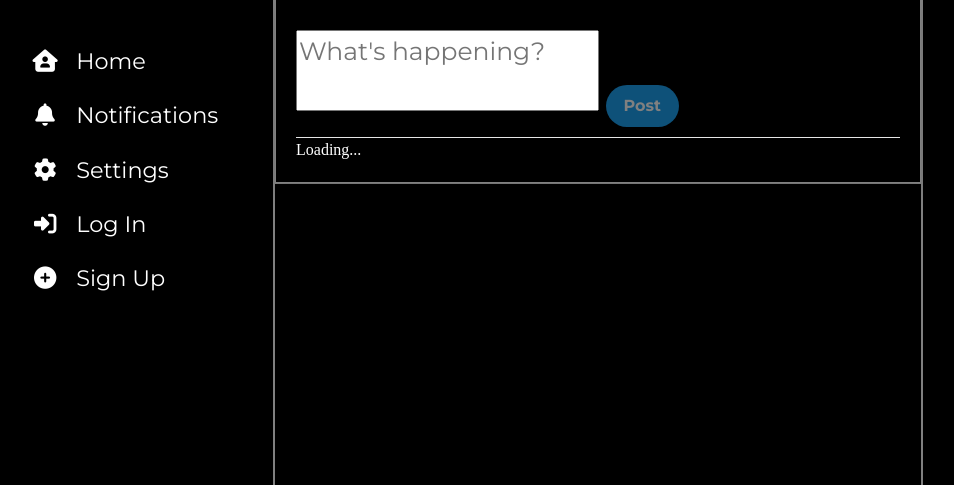
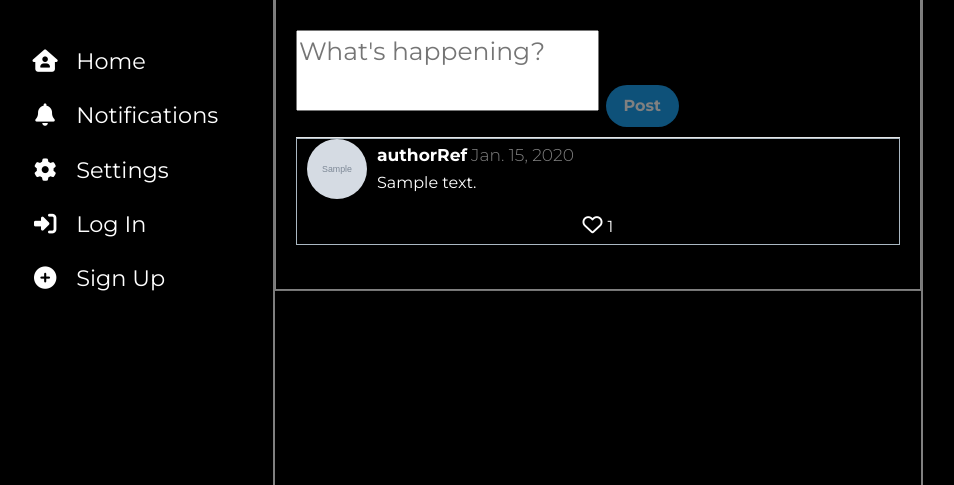
Before and after one commit to Wisieneu/chandra, a Django app: page / in a window 1280 px wide. Shown: the top 485 px of the page, without its empty margins (111-1065 px from the left). Run offline with Django 4.2, Linux system fonts and the light colour scheme; tables that the repository leaves empty hold one stand-in row (values such as "Sample post"); grey boxes marked "Sample" are stand-in pictures; some libraries are stand-ins or nearby versions.

Commit message:
replace JS post rendering with ajax pagination

```diff
--- /dev/null
+++ b/static/main/js/index.js
@@ -0,0 +1,34 @@
+'use strict';
+
+const isAuth = JSON.parse(document.getElementById('isAuth').textContent);
+const modal = document.querySelector('.modal');
+const overlay = document.querySelector('.overlay');
+const closeButton = document.querySelector('.modal-close-button')
+const postsDiv = document.getElementById("infinite-container") // getting the HTMl element
+
+
+function changeLikeStatus (postID) {
+    const postLikeXHR = new XMLHttpRequest();
+    postLikeXHR.open('POST', `/like/${postID}`, true);
+    // get the csrf token to be able to make changes in the database
+    const csrf_token = document.cookie.match(/csrftoken=(\w+)/)[1];
+    postLikeXHR.setRequestHeader("X-CSRFToken", csrf_token);
+    postLikeXHR.onload = function () {
+        const serverResponse = JSON.parse(postLikeXHR.response)
+        const postDiv = document.getElementById(`post-${postID}`)
+        postDiv.querySelector('.like-button-container').innerHTML = `<i class='button-like-post fa-regular fa-heart' onclick=changeLikeStatus(${postID})></i> <span class="likes-count">${serverResponse.likes_count}</span>`
+
+    }
+    postLikeXHR.send();
+}
+
+function showModal() {
+    modal.classList.remove('invisible')
+    overlay.classList.remove('invisible')
+
+}
+
+function closeModal() {
+    modal.classList.add('invisible')
+    overlay.classList.add('invisible')
+}
--- a/static/main/js/renderPost.js
+++ b/static/main/js/unused/renderPostwAPI.js
@@ -5,7 +5,6 @@ const modal = document.querySelector('.modal');
 const overlay = document.querySelector('.overlay');
 const closeButton = document.querySelector('.modal-close-button')
 const postsDiv = document.getElementById("infinite-container") // getting the HTMl element
-postsDiv.innerHTML = 'Loading...' // setting the HTML content inside the element
 
 
 
@@ -17,14 +16,11 @@ function changeLikeStatus (postID) {
     postLikeXHR.setRequestHeader("X-CSRFToken", csrf_token);
     postLikeXHR.onload = function () {
         const serverResponse = JSON.parse(postLikeXHR.response)
-        console.log(serverResponse)
         const postDiv = document.getElementById(`post-${postID}`)
         postDiv.querySelector('.like-button-container').innerHTML = `<i class='button-like-post fa-regular fa-heart' onclick=changeLikeStatus(${postID})></i> <span class="likes-count">${serverResponse.likes_count}</span>`
 
     }
     postLikeXHR.send();
-
-    // change current like button styling
 }
 
 function showModal() {
--- a/templates/main/base.html
+++ b/templates/main/base.html
@@ -24,6 +24,7 @@
       href="https://fonts.googleapis.com/css2?family=Montserrat:wght@300;400;700&display=swap"
       rel="stylesheet"
     />
+    <script src="https://ajax.googleapis.com/ajax/libs/jquery/2.2.4/jquery.min.js"></script>
     {% if title %}
     <title>Chandra - {{ title }}</title>
     {% else %}
--- a/templates/main/index.html
+++ b/templates/main/index.html
@@ -20,10 +20,37 @@
           <span class="counter">100</span>
         </div>
       </div>
-      <div id="infinite-container">Replace me</div>
-      <div class="invisible" id="ending-tag">
-        <p>There are no more posts</p>
+
+      <div class="infinite-container">
+        {% for post in posts %}
+          <div class="post-wrapper infinite-item" id="post-{{post.id}}">
+            <div class="main-page-post-wrapper" style="cursor: pointer;" onclick="location.href='/post/{{ post.id }}';">
+              <a class="PLACEHOLDER" href="profile/{{post.author.username}}"><img class="post-image" src="{{post.author.profile.profile_picture.url}}"></a>
+              <div class="name-date">
+                  <a class="post-nickname" href="profile/{{post.author.username}}">authorRef</a>
+                  <small class="PLACEHOLDER">{{post.date_posted}}</small>
+                  <p class="post-content" >{{post.content}}</p>
+              </div>
+            </div>
+            <div class="like-button-container">
+              {% if user.is_authenticated %}
+                <i class='button-like-post fa-regular fa-heart' onclick=changeLikeStatus({{post.id}})></i> <span class="likes-count">{{post.total_likes}}</span>
+              {% else %}
+                <i class='button-like-post fa-regular fa-heart' onclick=showModal()> </i> <span class="likes-count">{{post.total_likes}}</span>
+              {% endif %}
+              {% comment %} {% if user in post.liking_users_list %} {% endcomment %}
+            </div>
+          </div>
+        {% endfor %}
       </div>
+
+      {% if is_paginated %}
+        {% if page_obj.has_next %}
+          <div class="row">
+            <a class="infinite-more-link" href="?page={{ page_obj.next_page_number }}">
+          </div>
+        {% endif %}
+      {% endif %}
     </div>
 
     <div class="modal invisible">
@@ -49,21 +76,37 @@
        </a>
        </div>
 
-       {{ user.is_authenticated|json_script:"isAuth" }}
 
 
 
 
 
-
-
-
-
+       {{ user.is_authenticated|json_script:"isAuth" }}
   </div>
 </div>
-<div id="next-post" class="invisible">12</div>
 <div class="overlay invisible" onclick=closeModal()></div>
 
 
-<script src="{% static '/main/js/renderPost.js' %}"></script>
+<script src="{% static '/main/js/index.js' %}"></script>
+<script src="{% static '/main/js/jquery-2.2.4.min.js' %}"></script>
+<script src="{% static '/main/js/jquery.waypoints.min.js' %}"></script>
+<script src="{% static '/main/js/infinite.min.js' %}"></script>
+<script>
+var infinite = new Waypoint.Infinite({
+  element: $('.infinite-container')[0],
+  handler: function(direction) {
+
+},
+offset: 'bottom-in-view',
+onBeforePageLoad: function () {
+$('.spinner-border').show();
+},
+onAfterPageLoad: function () {
+$('.spinner-border').hide();
+}
+
+
+});
+</script>
+
 {% endblock content %}
```
